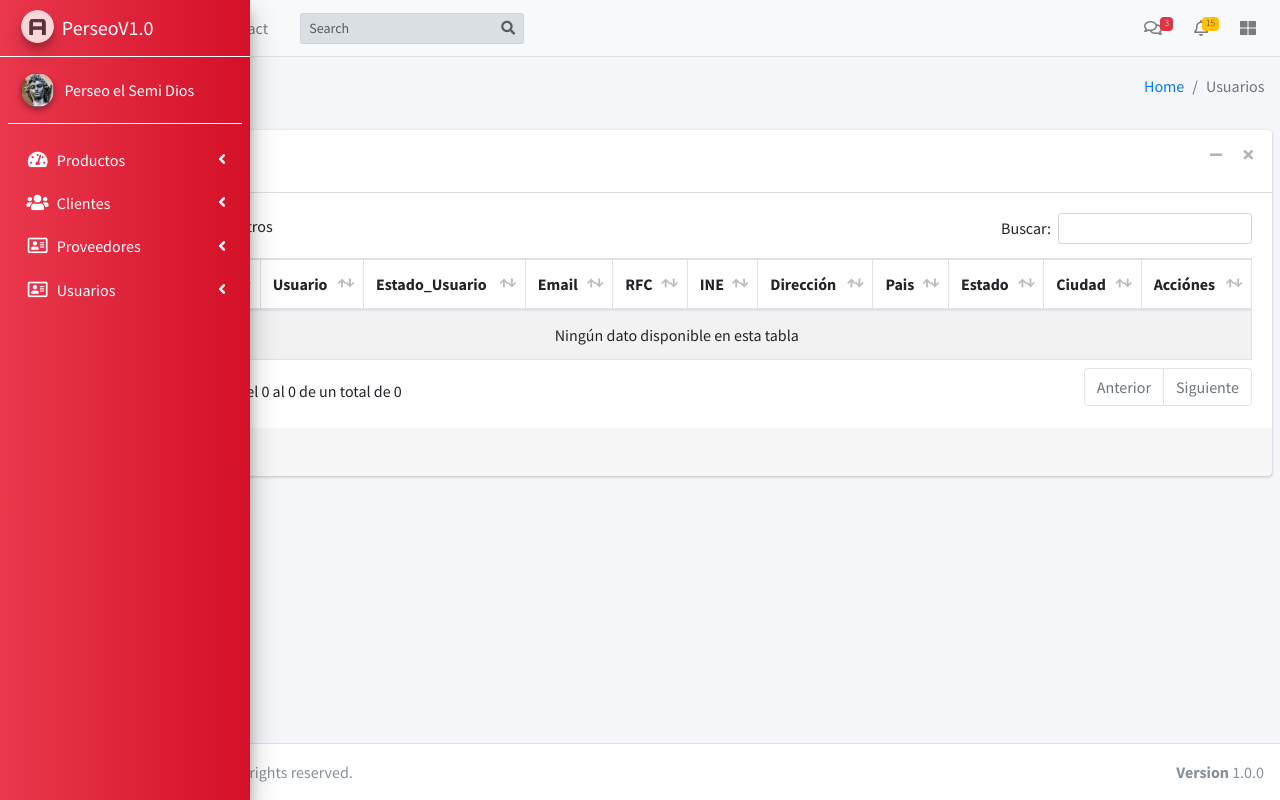
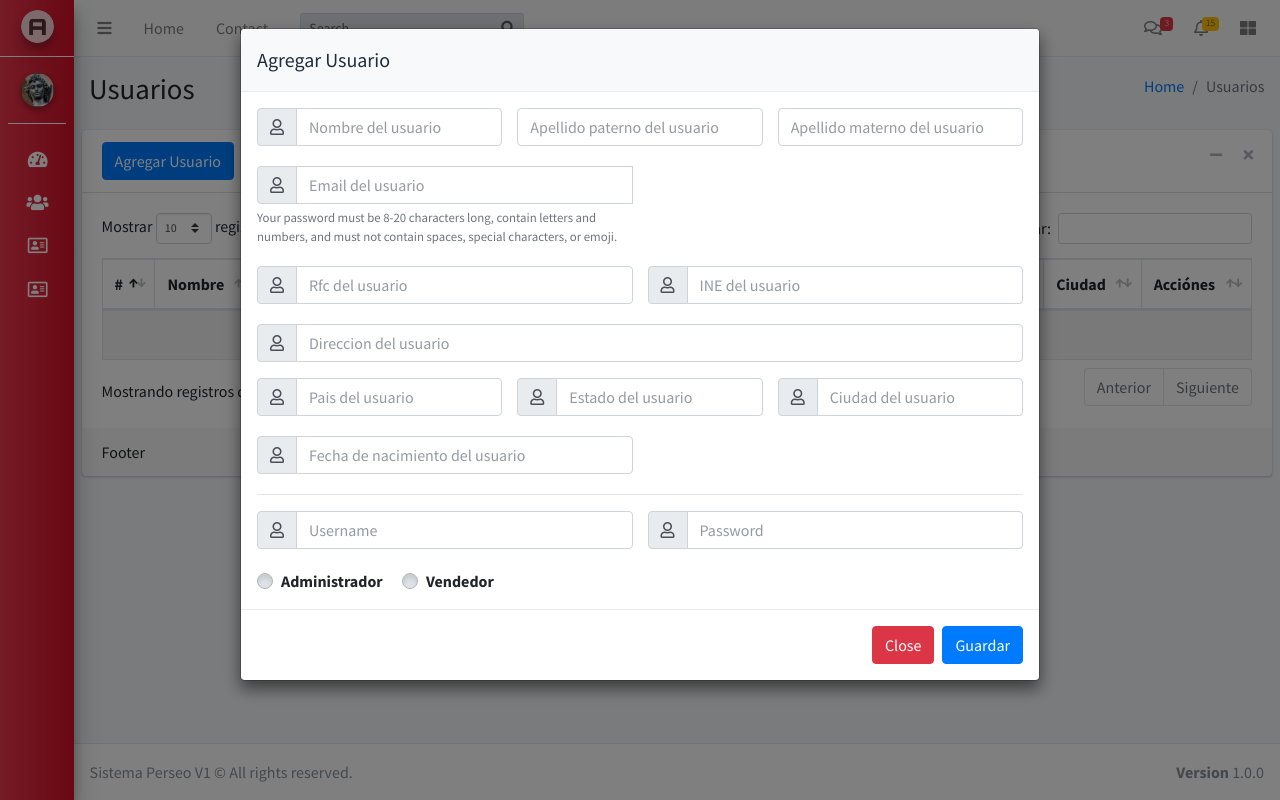
Before and after one commit to fumelolz/perseo1, a PHP site: page /usuarios in a window 1280 px wide, after a click on "Agregar Usuario". Run offline with PHP 8.4, Linux system fonts and the light colour scheme; data that the repository does not hold is empty; some libraries are stand-ins or nearby versions.

Commit message:
Arreglando modal crear Usuario

```diff
--- a/controladores/clientes.controlador.php
+++ b/controladores/clientes.controlador.php
@@ -72,7 +72,7 @@ class ControladorClientes{
 			echo '<pre>'; print_r($respuesta); echo '</pre>';
 
 			if ($respuesta=="ok") {
-				$alerta= AlertasPersonalizadas::alertaExito("EDITADO","SE EDITO CORRECTAMENTE");
+				$alerta = AlertasPersonalizadas::alertaExito("EDITADO","SE EDITO CORRECTAMENTE");
 			}
 
 		}
--- a/controladores/usuarios.controlador.php
+++ b/controladores/usuarios.controlador.php
@@ -14,4 +14,8 @@ class ControladorUsuarios{
 
 	}
 
+	static public function ctrCrearUsuario(){
+
+	}
+
 }
--- a/vistas/modulos/usuarios/usuarios-view.php
+++ b/vistas/modulos/usuarios/usuarios-view.php
@@ -114,13 +114,13 @@
     <!-- /.content-wrapper -->
 
     <!-- Modal crear Cliente -->
-<div class="modal fade" id="modalAgregarCliente" tabindex="-1" role="dialog" aria-labelledby="modalAgregarCliente" aria-hidden="true">
-  <div class="modal-dialog" role="document">
+    <div class="modal fade" id="modalAgregarUsuario" tabindex="-1" role="dialog" aria-labelledby="modalAgregarUsuario" aria-hidden="true">
+      <div class="modal-dialog modal-lg" role="document">
         <div class="modal-content">
 
           <form role="form" method="Post" enctype="multipart/form-data">
-        <div class="modal-header bg-secondary" style="color: white;">
-          <h5 class="modal-title" id="modalAgregarCliente">Agregar Cliente</h5>
+            <div class="modal-header bg-light" style="color: black;">
+              <h5 class="modal-title" id="modalAgregarUsuario">Agregar Usuario</h5>
             </div>
 
             <div class="modal-body">
@@ -129,112 +129,134 @@
 
                 <!-- Entrada para el nombre del cliente -->
                 <div class="form-group">
-              <div class="input-group mb-1">
+                  <div class="row">
+
+                    <div class="input-group mb-1 col-4">
                       <div class="input-group-prepend">
                         <span class="input-group-text"><i class="far fa-user"></i></span>
                       </div>
-                <input type="text"  class="form-control" placeholder="Nombre del cliente" id="clienteNombre" name="clienteNombre" required>
+                      <input type="text"  class="form-control" placeholder="Nombre del usuario" id="usuarioNombre" name="usuarioNombre" required>
+                    </div>
+
+                    <div class="input-group mb-1 col-4">
+                      <input type="text"  class="form-control" placeholder="Apellido paterno del usuario" id="usuarioApPaterno" name="usuarioApPaterno" required>
+                    </div>
+
+                    <div class="input-group mb-1 col-4">
+                      <input type="text"  class="form-control" placeholder="Apellido materno del usuario" id="usuarioApMaterno" name="usuarioApMaterno" required>
+                    </div>
+
                   </div>
                 </div>
 
-            <!-- Entrada para el nombre del cliente -->
+                <!-- Entrada para el nombre del usuario -->
+                <div class="form-group">
+                  <div class="row">
+                    <div class="input-group mb-1 col-6">
+                      <div class="input-group-prepend">
+                        <span class="input-group-text"><i class="far fa-user"></i></span>
+                      </div>
+                      <input type="text"  class="form-control" placeholder="Email del usuario" id="usuarioEmail" name="usuarioEmail" required>
+                      <small id="passwordHelpBlock" class="form-text text-muted">
+                        Your password must be 8-20 characters long, contain letters and numbers, and must not contain spaces, special characters, or emoji.
+                      </small>
+                    </div>
+                  </div>
+                </div>
+
+                <!-- Entrada para el nombre del usuario -->
+                <div class="form-group">
+                  <div class="row">
+                    <div class="input-group mb-1 col-6">
+                      <div class="input-group-prepend">
+                        <span class="input-group-text"><i class="far fa-user"></i></span>
+                      </div>
+                      <input type="text"  class="form-control" placeholder="Rfc del usuario" id="usuarioRfc" name="usuarioRfc" required>
+                    </div>
+                    <div class="input-group mb-1 col-6">
+                      <div class="input-group-prepend">
+                        <span class="input-group-text"><i class="far fa-user"></i></span>
+                      </div>
+                      <input type="text"  class="form-control" placeholder="INE del usuario" id="usuarioIne" name="usuarioIne" required>
+                    </div>
+                  </div>
+                </div>
+
+
+                <!-- Entrada para el nombre del usuario -->
                 <div class="form-group">
                   <div class="input-group mb-1">
                     <div class="input-group-prepend">
                       <span class="input-group-text"><i class="far fa-user"></i></span>
                     </div>
-                <input type="text"  class="form-control" placeholder="Apellido paterno del cliente" id="clienteApPaterno" name="clienteApPaterno" required>
+                    <input type="text"  class="form-control" placeholder="Direccion del usuario" id="usuarioDireccion" name="usuarioDireccion" required>
                   </div>
                 </div>
 
-            <!-- Entrada para el nombre del cliente -->
+                <!-- Entrada para el nombre del usuario -->
                 <div class="form-group">
-              <div class="input-group mb-1">
+                  <div class="row">
+                    <div class="input-group mb-1 col-4">
                       <div class="input-group-prepend">
                         <span class="input-group-text"><i class="far fa-user"></i></span>
                       </div>
-                <input type="text"  class="form-control" placeholder="Apellido materno del cliente" id="clienteApMaterno" name="clienteApMaterno" required>
+                      <input type="text"  class="form-control" placeholder="Pais del usuario" id="usuarioPais" name="usuarioPais" required>
+                    </div>
+
+                    <div class="input-group mb-1 col-4">
+                      <div class="input-group-prepend">
+                        <span class="input-group-text"><i class="far fa-user"></i></span>
+                      </div>
+                      <input type="text"  class="form-control" placeholder="Estado del usuario" id="usuarioEstado" name="usuarioEstado" required>
+                    </div>
+
+                    <div class="input-group mb-1 col-4">
+                      <div class="input-group-prepend">
+                        <span class="input-group-text"><i class="far fa-user"></i></span>
+                      </div>
+                      <input type="text"  class="form-control" placeholder="Ciudad del usuario" id="usuarioCiudad" name="usuarioCiudad" required>
+                    </div>
+
                   </div>
                 </div>
 
-            <!-- Entrada para el nombre del cliente -->
-            <div class="form-group">
-              <div class="input-group mb-1">
+                <!-- Entrada para el nombre del usuario -->
+                <div class="form-group row">
+                  <div class="input-group mb-1 col-6">
                     <div class="input-group-prepend">
                       <span class="input-group-text"><i class="far fa-user"></i></span>
                     </div>
-                <input type="text"  class="form-control" placeholder="Email del cliente" id="clienteEmail" name="clienteEmail" required>
+                    <input type="text"  class="form-control" placeholder="Fecha de nacimiento del usuario" id="usuarioFechaNacimiento" name="usuarioFechaNacimiento" required>
                   </div>
                 </div>
 
-            <!-- Entrada para el nombre del cliente -->
+                <hr>
+
+                <!-- Entrada para el nombre del usuario -->
                 <div class="form-group">
-              <div class="input-group mb-1">
+                  <div class="row">
+                    <div class="input-group mb-1 col-6">
                       <div class="input-group-prepend">
                         <span class="input-group-text"><i class="far fa-user"></i></span>
                       </div>
-                <input type="text"  class="form-control" placeholder="Rfc del cliente" id="clienteRfc" name="clienteRfc" required>
+                      <input type="text"  class="form-control" placeholder="Username" id="usuarioUsername" name="usuarioUsername" required>
+                    </div>
+                    <div class="input-group mb-1 col-6">
+                      <div class="input-group-prepend">
+                        <span class="input-group-text"><i class="far fa-user"></i></span>
+                      </div>
+                      <input type="text"  class="form-control" placeholder="Password" id="usuarioPassword" name="usuarioPassword" required>
+                    </div>
                   </div>
                 </div>
 
-            <!-- Entrada para el nombre del cliente -->
-            <div class="form-group">
-              <div class="input-group mb-1">
-                <div class="input-group-prepend">
-                  <span class="input-group-text"><i class="far fa-user"></i></span>
+                <div class="custom-control custom-radio custom-control-inline">
+                  <input type="radio" id="usuarioNivel0" name="usuarioNivel" class="custom-control-input">
+                  <label class="custom-control-label" for="usuarioNivel0">Administrador</label>
                 </div>
-                <input type="text"  class="form-control" placeholder="INE del cliente" id="clienteIne" name="clienteIne" required>
-              </div>
-            </div>
-
-            <!-- Entrada para el nombre del cliente -->
-            <div class="form-group">
-              <div class="input-group mb-1">
-                <div class="input-group-prepend">
-                  <span class="input-group-text"><i class="far fa-user"></i></span>
-                </div>
-                <input type="text"  class="form-control" placeholder="Direccion del cliente" id="clienteDireccion" name="clienteDireccion" required>
-              </div>
-            </div>
-
-            <!-- Entrada para el nombre del cliente -->
-            <div class="form-group">
-              <div class="input-group mb-1">
-                <div class="input-group-prepend">
-                  <span class="input-group-text"><i class="far fa-user"></i></span>
-                </div>
-                <input type="text"  class="form-control" placeholder="Pais del cliente" id="clientePais" name="clientePais" required>
-              </div>
-            </div>
-
-            <!-- Entrada para el nombre del cliente -->
-            <div class="form-group">
-              <div class="input-group mb-1">
-                <div class="input-group-prepend">
-                  <span class="input-group-text"><i class="far fa-user"></i></span>
-                </div>
-                <input type="text"  class="form-control" placeholder="Estado del cliente" id="clienteEstado" name="clienteEstado" required>
-              </div>
-            </div>
-
-            <!-- Entrada para el nombre del cliente -->
-            <div class="form-group">
-              <div class="input-group mb-1">
-                <div class="input-group-prepend">
-                  <span class="input-group-text"><i class="far fa-user"></i></span>
-                </div>
-                <input type="text"  class="form-control" placeholder="Ciudad del cliente" id="clienteCiudad" name="clienteCiudad" required>
-              </div>
-            </div>
-
-            <!-- Entrada para el nombre del cliente -->
-            <div class="form-group">
-              <div class="input-group mb-1">
-                <div class="input-group-prepend">
-                  <span class="input-group-text"><i class="far fa-user"></i></span>
-                </div>
-                <input type="text"  class="form-control" placeholder="Fecha de nacimiento del cliente" id="clienteFechaNacimiento" name="clienteFechaNacimiento" required>
-              </div>
+                <div class="custom-control custom-radio custom-control-inline">
+                  <input type="radio" id="usuarioNivel1" name="usuarioNivel" class="custom-control-input">
+                  <label class="custom-control-label" for="usuarioNivel1">Vendedor</label>
                 </div>
 
               </div>
```
Lines whose indentation alone changed are shown as unchanged.
